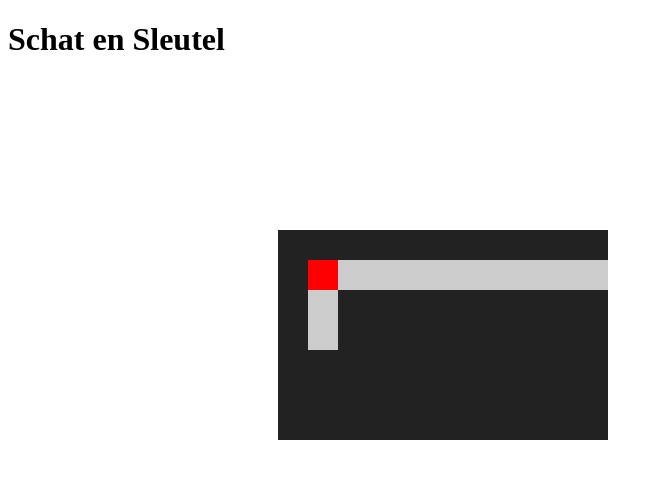
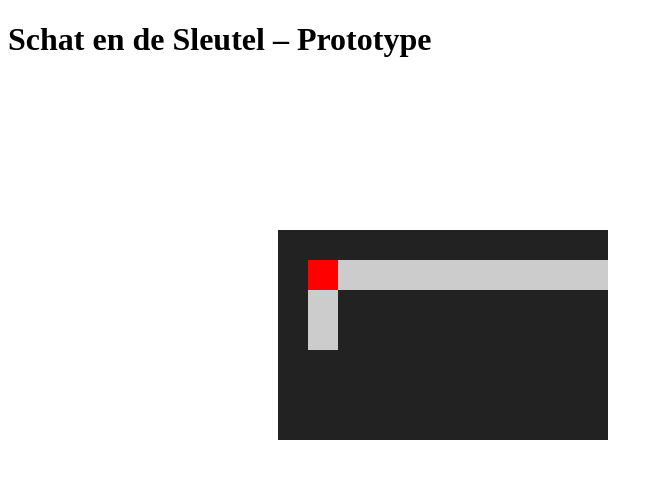
Before and after one commit to RobinS55/Sleutel, a React (Vite) app: page / in a window 1280 px wide. Shown: the top 478 px of the page, without its empty margins (0-662 px from the left). Built offline with nearby package versions, Linux system fonts and the light colour scheme.

Commit message:
Update App.jsx

```diff
--- a/src/App.jsx
+++ b/src/App.jsx
@@ -4,7 +4,7 @@ import Board from "./Board";
 export default function App() {
   return (
     <div>
-      <h1>Schat en Sleutel</h1>
+      <h1>Schat en de Sleutel – Prototype</h1>
       <Board />
     </div>
   );
```
